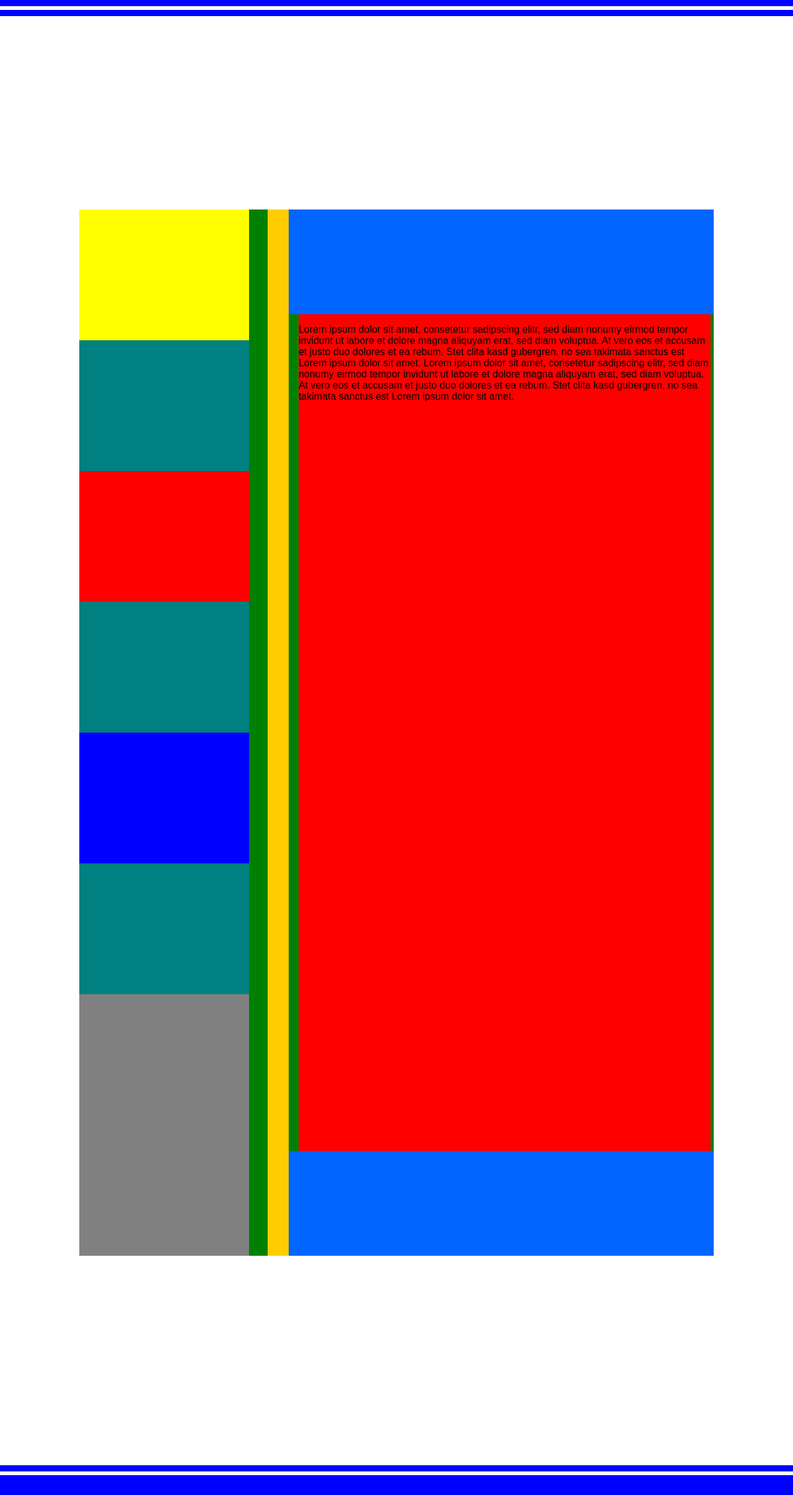
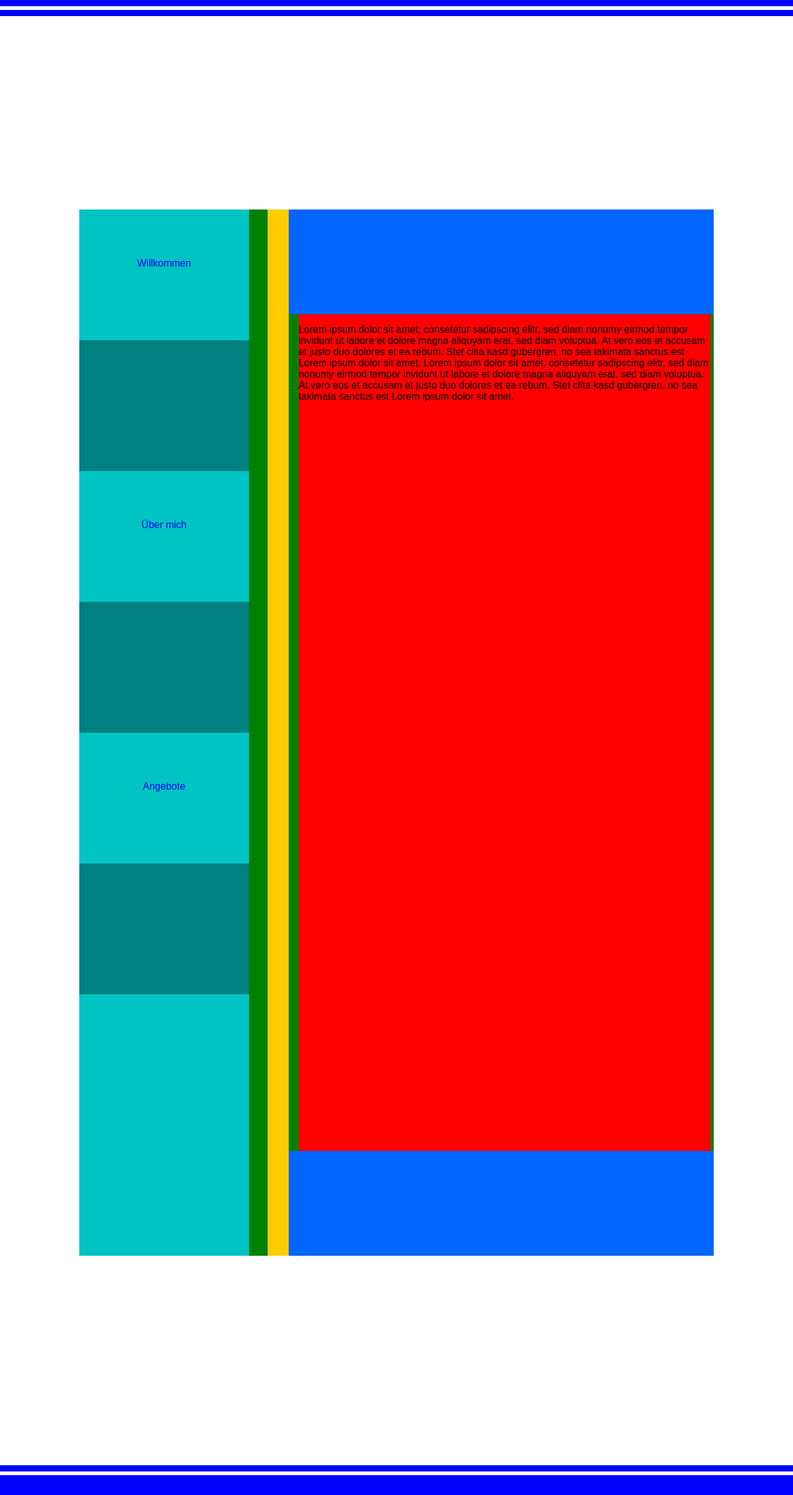
Before and after one commit to pascal-codecat/pascal-codecat.github.io, a Jekyll site: the page built from index.html, in a window 1280 px wide. Shown: the whole page at 62% size. Built offline with Jekyll 4.4.1, drawn with Linux system fonts in a browser that asks for light colours.

Commit message:
added links

```diff
--- a/css/main.scss
+++ b/css/main.scss
@@ -68,30 +68,34 @@
 }
 
 .nav-list{
+	background-color: #00c3c3;
+	text-align: center;
 	position: absolute;
 	width: 90%;
 	height: 12.5%;
 }
 
+.nav-list a{
+	position: relative;
+	text-decoration: none;
+	top: 37%;
+}
+
 .willkommen-l{
-	background-color: red;
+	width: 90%;
+}
+
+.ubermich-l{
 	top: 25%;
 	width: 90%;
 }
 
-.ubermich-l{
-	background-color: blue;
+.angebote-l{
 	top: 50%;
 	width: 90%;
 }
 
-.angebote-l{
-	background-color: yellow;
-	width: 90%;
-}
-
 .info-l{
-	background-color: grey;
 	bottom: 0%;
 	height: 25%;
 	width: 90%
--- a/index.html
+++ b/index.html
@@ -11,9 +11,9 @@
   <div class="website-container">
     <div class="navbar">
       <div class="nav-list-blank">
-        <div class="willkommen-l nav-list"></div>
-        <div class="ubermich-l nav-list"></div>
-        <div class="angebote-l nav-list"></div>
+        <div class="willkommen-l nav-list"><a href="#willkommen-s">Willkommen</a></div>
+        <div class="ubermich-l nav-list"><a href="#ubermich-s">Über mich</a></div>
+        <div class="angebote-l nav-list"><a href="#angebote-s">Angebote</a></div>
         <div class="info-l nav-list"></div>
       </div>
     </div>
@@ -21,17 +21,17 @@
       <div class="content-container">
         <div class="content">
 
-          <div class="willkommen-s site">
+          <div class="willkommen-s site" id="willkommen-s">
             <p>
             Lorem ipsum dolor sit amet, consetetur sadipscing elitr, sed diam nonumy eirmod tempor invidunt ut labore et dolore magna aliquyam erat, sed diam voluptua. At vero eos et accusam et justo duo dolores et ea rebum. Stet clita kasd gubergren, no sea takimata sanctus est Lorem ipsum dolor sit amet. Lorem ipsum dolor sit amet, consetetur sadipscing elitr, sed diam nonumy eirmod tempor invidunt ut labore et dolore magna aliquyam erat, sed diam voluptua. At vero eos et accusam et justo duo dolores et ea rebum. Stet clita kasd gubergren, no sea takimata sanctus est Lorem ipsum dolor sit amet.
             </p>
           </div>
-          <div class="ubermich-s site">
+          <div class="ubermich-s site" id="ubermich-s">
             <p>
               Lorem ipsum dolor sit amet, consetetur sadipscing elitr, sed diam nonumy eirmod tempor invidunt ut labore et dolore magna aliquyam erat, sed diam voluptua. At vero eos et accusam et justo duo dolores et ea rebum. Stet clita kasd gubergren, no sea takimata sanctus est Lorem ipsum dolor sit amet. Lorem ipsum dolor sit amet, consetetur sadipscing elitr, sed diam nonumy eirmod tempor invidunt ut labore et dolore magna aliquyam erat, sed diam voluptua. At vero eos et accusam et justo duo dolores et ea rebum. Stet clita kasd gubergren, no sea takimata sanctus est Lorem ipsum dolor sit amet.Lorem ipsum dolor sit amet, consetetur sadipscing elitr, sed diam nonumy eirmod tempor invidunt ut labore et dolore magna aliquyam erat, sed diam voluptua. At vero eos et accusam et justo duo dolores et ea rebum. Stet clita kasd gubergren, no sea takimata sanctus est Lorem ipsum dolor sit amet. Lorem ipsum dolor sit amet, consetetur
             </p>
           </div>
-          <div class="angebote-s site">
+          <div class="angebote-s site" id="angebote-s">
             <p>
             Lorem ipsum dolor sit amet, consetetur sadipscing elitr, sed diam nonumy eirmod tempor invidunt ut labore et dolore magna aliquyam erat, sed diam voluptua. At vero eos et accusam et justo duo dolores et ea rebum. Stet clita kasd gubergren, no sea takimata sanctus est Lorem ipsum dolor sit amet. Lorem ipsum dolor sit amet, consetetur sadipscing elitr, sed diam nonumy eirmod tempor invidunt ut labore et dolore magna aliquyam erat, sed diam voluptua. At vero eos et accusam et justo duo dolores et ea rebum. Stet clita kasd gubergren, no sea takimata sanctus est Lorem ipsum dolor sit amet.
             </p>
```
